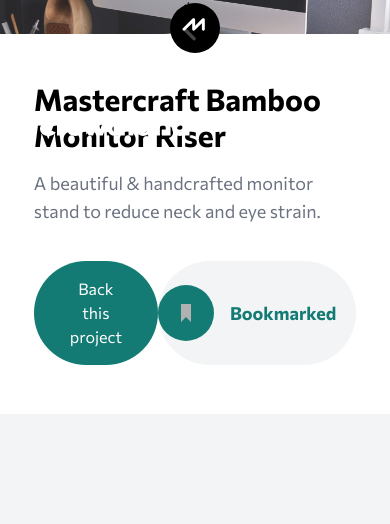
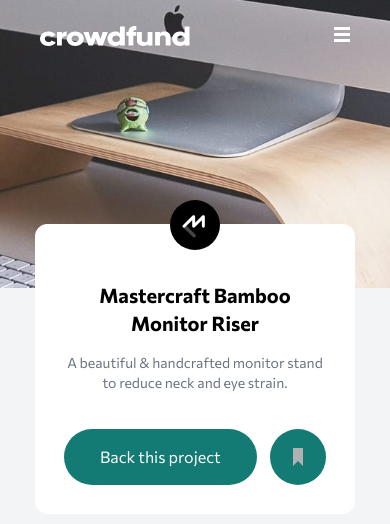
Before and after one commit to AhmedEldessouki/next-app, a Next.js app: page / in a window 390 px wide. Shown: the top 524 px of the page. Built offline with nearby package versions, Linux system fonts and the light colour scheme.

Commit message:
responsivness fix for nav and first card

```diff
--- a/components/Card.tsx
+++ b/components/Card.tsx
@@ -7,9 +7,9 @@
 }) {
   return (
     <div
-      className={`p-12 border rounded-xl bg-white ${
+      className={`p-12 md:p-7 border rounded-xl bg-white ${
         isGrey ? `border-gray-300` : `border-white`
-      }`}
+      } md:w-80`}
     >
       {children}
     </div>
--- a/components/FirstCard.tsx
+++ b/components/FirstCard.tsx
@@ -23,17 +23,20 @@
     <>
       <div className="max-w-screen-md">
         <Card>
-          <div className="flex flex-col justify-center items-center -mt-20">
+          <div className="flex flex-col md:text-center justify-center items-center ">
+            {/* <div className="flex flex-col md:text-center justify-center items-center  -mt-20 "> */}
+            <div className="absolute -top-6">
               <Image
                 src="/logo-mastercraft.svg"
                 alt="Logo"
                 height={50}
                 width={50}
               />
-            <h1 className="text-3xl font-bold font-commissioner mt-7">
+            </div>
+            <h1 className="text-3xl md:text-xl  font-bold font-commissioner mt-7">
               Mastercraft Bamboo Monitor Riser
             </h1>
-            <p className="text-lg text-gray-500 pt-4  font-commissioner ">
+            <p className="text-lg text-gray-500 pt-4  font-commissioner md:text-sm">
               A beautiful & handcrafted monitor stand to reduce neck and eye
               strain.
             </p>
@@ -64,8 +67,8 @@
                 <span
                   className={
                     bookMark
-                      ? "text-gray-500 font-bold pl-4 pr-5 text-lg"
-                      : "text-primary-color-dark font-bold pl-4 pr-5 text-lg"
+                      ? "text-gray-500 font-bold pl-4 pr-5 text-lg md:hidden"
+                      : "text-primary-color-dark font-bold pl-4 pr-5 text-lg md:hidden"
                   }
                 >
                   {bookMark ? "Bookmark" : "Bookmarked"}
--- a/components/Nav.tsx
+++ b/components/Nav.tsx
@@ -1,29 +1,45 @@
 import Image from "next/image";
-import { useState } from "react";
+import { useEffect, useState } from "react";
 import CloseButton from "./CloseButton";
 import FullScreenBg from "./FullScreenBg";
 
 export default function Nav() {
   const [model, setModel] = useState<"open" | "close">("close");
+  const [src, setSrc] = useState("/image-hero-desktop.jpg");
+
+  // useEffect(() => {
+  //   setSrc(() =>
+  //     window.innerWidth < 700
+  //       ? "/image-hero-mobile.jpg"
+  //       : "/image-hero-desktop.jpg"
+  //   );
+  //   console.log(src);
+  // }, [src]);
   return (
-    <nav>
+    <nav className="overflow-hidden">
       {model === "open" && (
         <FullScreenBg
           handleClick={() => setModel("close")}
           className="bg-gradient-to-b from-black to-gray-200 opacity-70"
         />
       )}
-      <Image
-        src="/image-hero-desktop.jpg"
-        alt="image hero desktop"
-        height={420}
-        width={1519}
-        objectFit="cover"
-      />
+      <div className="h-72 overflow-hidden relative">
+        <Image
+          alt="image hero desktop"
+          // height={420}
+          // width={1519}
+          objectFit="cover"
+          // layout="responsive"
+          objectPosition="50% 50%"
+          layout="fill"
+          src={src}
+          // srcSet="/image-hero-mobile.jpg, /image-hero-desktop.jpg"
+        />
+      </div>
       <div
         className={`flex justify-between items-center px-10 ${
           model === "close" ? `z-30` : `z-50`
-        } w-full nav-full-w absolute xl:top-12 sm:top-6 text-white font-commissioner`}
+        } w-full nav-full-w absolute top-12 md:top-6  text-white font-commissioner`}
       >
         <Image src="/logo.svg" alt="Logo" height={20} width={150} />
         <ul className=" md:hidden flex justify-around mx-10 max-w-full gap-7  font-normal text-base">
--- a/pages/index.tsx
+++ b/pages/index.tsx
@@ -16,7 +16,7 @@
       </Head>
 
       <Nav />
-      <main className="flex flex-col items-center -mt-20  z-10 relative  w-full">
+      <main className="flex flex-col items-center -mt-20 md:-mt-16 z-10 relative  w-full">
         <FirstCard />
       </main>
     </div>
--- a/tailwind.config.js
+++ b/tailwind.config.js
@@ -5,14 +5,14 @@
   purge: ["./pages/**/*.{js,ts,jsx,tsx}", "./components/**/*.{js,ts,jsx,tsx}"],
   darkMode: false, // or 'media' or 'class'
   images: {
-    deviceSizes: [375, 1440],
+    deviceSizes: [500, 1440],
   },
   theme: {
     screens: {
       sm: "500px",
       md: [{ min: "100px", max: "767px" }],
       lg: "1100px",
-      xl: "1400px",
+      xl: "1440px",
     },
     extend: {
       colors: {
```
Lines whose indentation alone changed are shown as unchanged.
